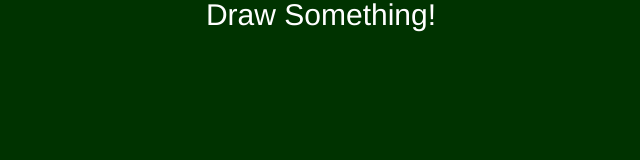
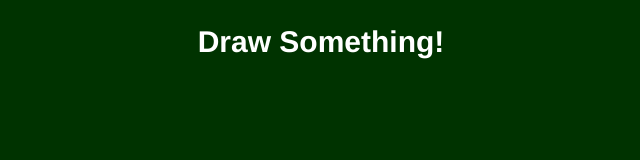
Before and after one commit to loftywaif002/Socket.io-DrawingApp, a website: page index.html in a window 1280 px wide. Shown: the whole page, without its empty margins (319-959 px from the left). Drawn offline with nearby package versions, Linux system fonts and the light colour scheme.

Commit message:
Update style.css

```diff
--- a/style.css
+++ b/style.css
@@ -1,6 +1,3 @@
-html,body,div,span,applet,object,iframe,h1,h2,h3,h4,h5,h6,p,blockquote,pre,a,abbr,acronym,address,big,cite,code,del,dfn,em,img,ins,kbd,q,s,samp,small,strike,strong,sub,sup,tt,var,b,u,i,center,dl,dt,dd,ol,ul,li,fieldset,form,label,legend,table,caption,tbody,tfoot,thead,tr,th,td,article,aside,canvas,details,embed,figure,figcaption,footer,header,hgroup,menu,nav,output,ruby,section,summary,time,mark,audio,video{border:0;font-size:100%;font:inherit;vertical-align:baseline;margin:0;padding:0;}article,aside,details,figcaption,figure,footer,header,hgroup,menu,nav,section{display:block;}body{line-height:1;}ol,ul{list-style:none;}blockquote,q{quotes:none;}blockquote:before,blockquote:after,q:before,q:after{content:none;}table{border-collapse:collapse;border-spacing:0;}.clearfix:after{content:".";display:block;clear:both;visibility:hidden;line-height:0;height:0;}.clearfix{display:inline-block;}html[xmlns] .clearfix{display:block;}* html .clearfix{height:1%;}
-
-
 
 body {
 	background: #003300;
```
